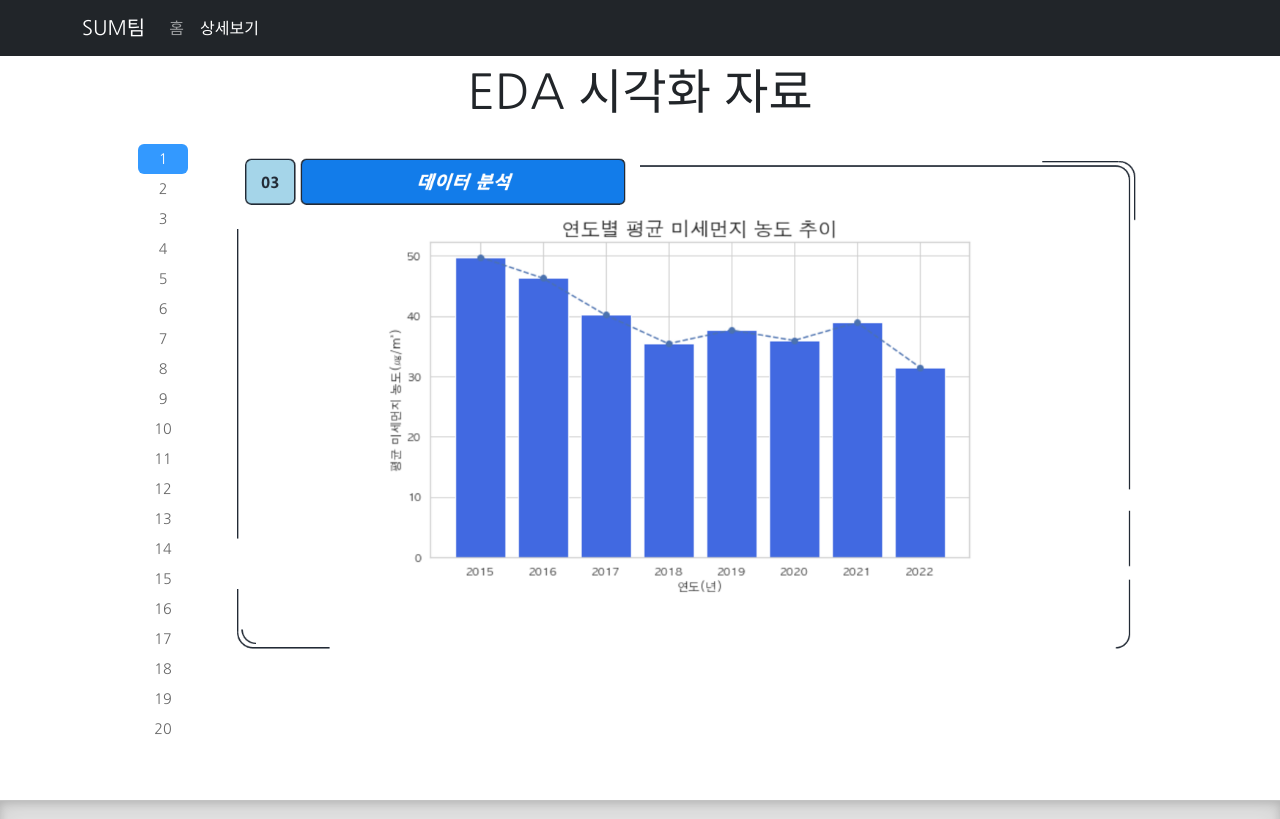
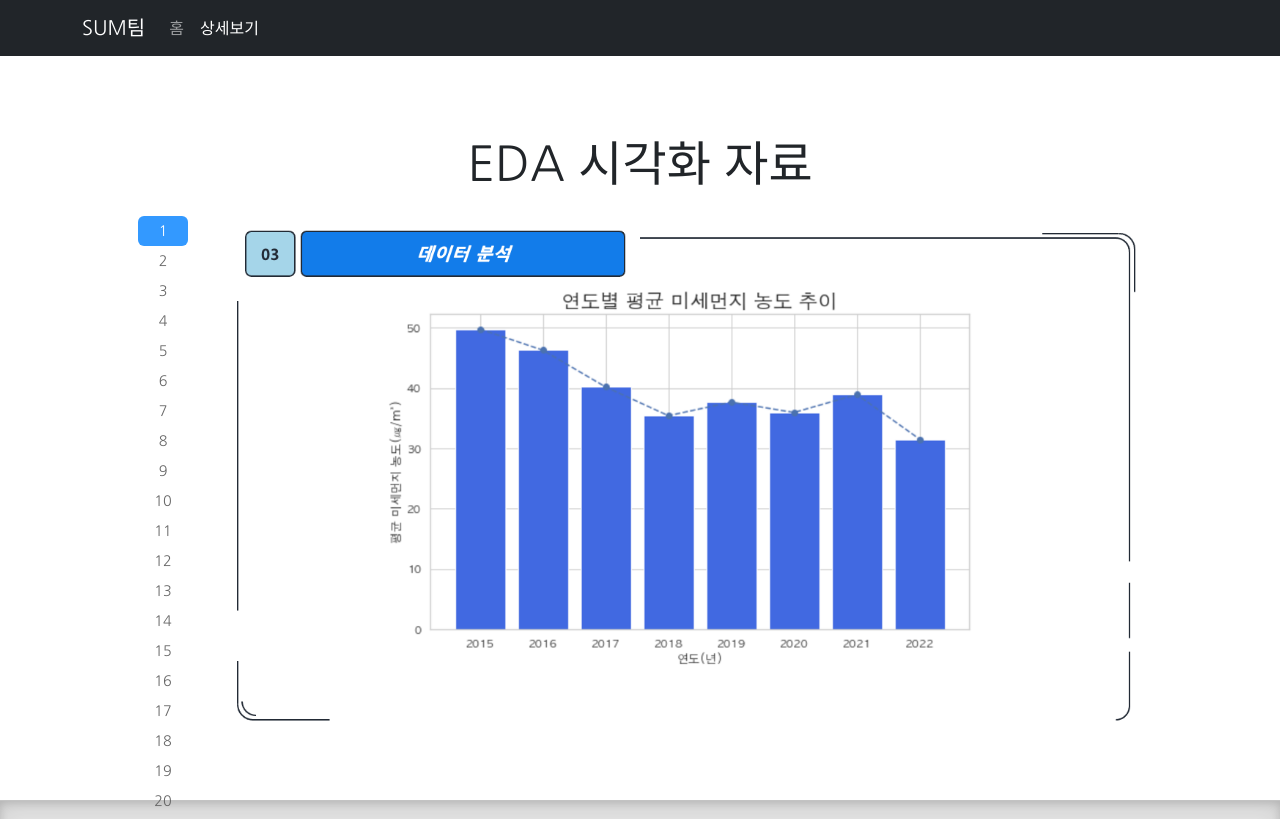
Before and after one commit to seoyoonjoannechang/seoyoonjoannechang.github.io, a plain HTML site: page detail.html in a window 1280 px wide. Shown: the top 819 px of the page. Drawn offline with nearby package versions, Linux system fonts and the light colour scheme.

Commit message:
Update detail.html

```diff
--- a/detail.html
+++ b/detail.html
@@ -87,7 +87,7 @@
 			</NAV>
             <div class="pt-2"></div>
             <div class="container p-5 mw-100 mh-100" id="featured-3">
-                <p class="title"> EDA 시각화 자료</p>
+                <p class="title"><br>EDA 시각화 자료</p>
 
                 <div class="d-flex align-items-start mw-100 mh-100">
                     <div class="nav flex-column nav-pills me-3 px-lg-2" id="v-pills-tab" role="tablist" aria-orientation="vertical">
```
